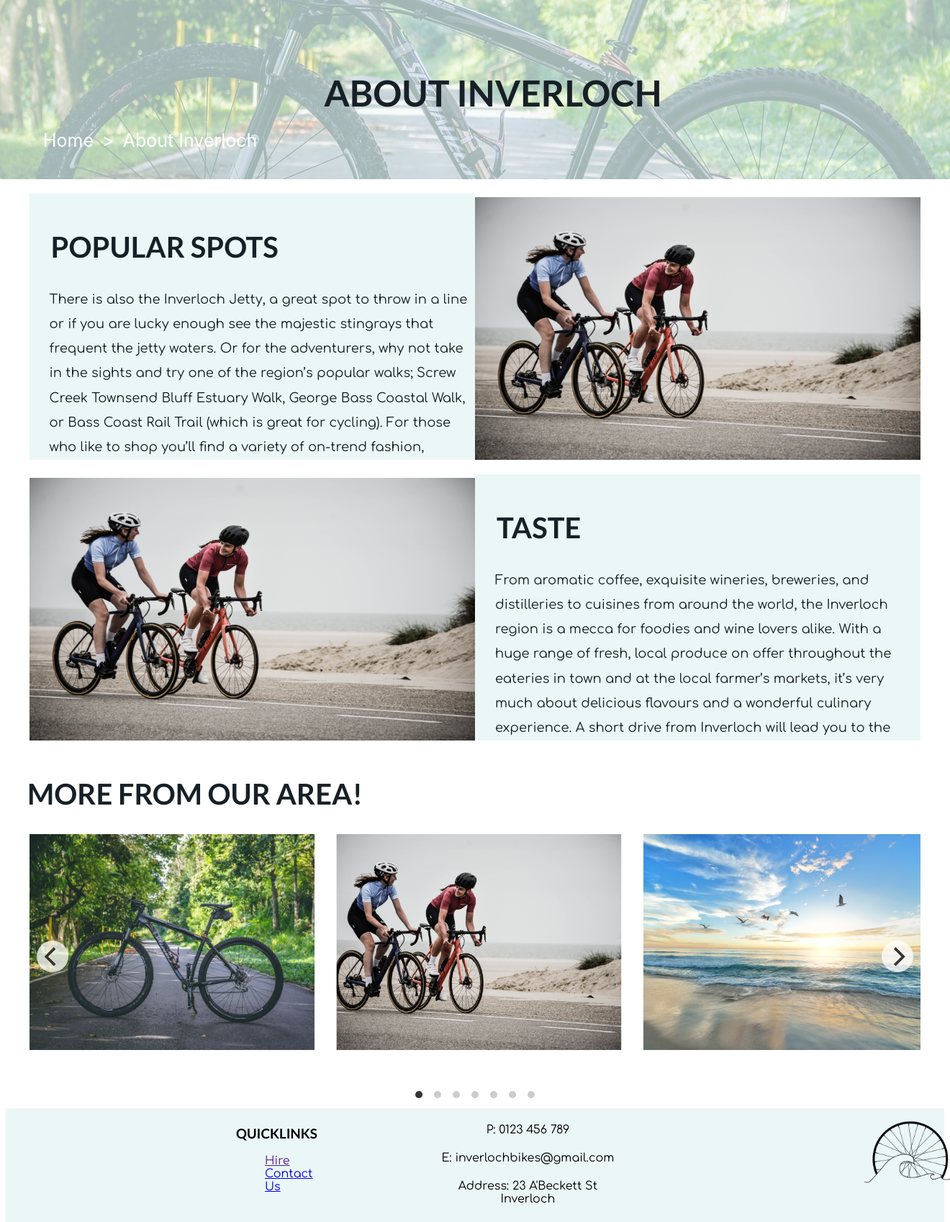
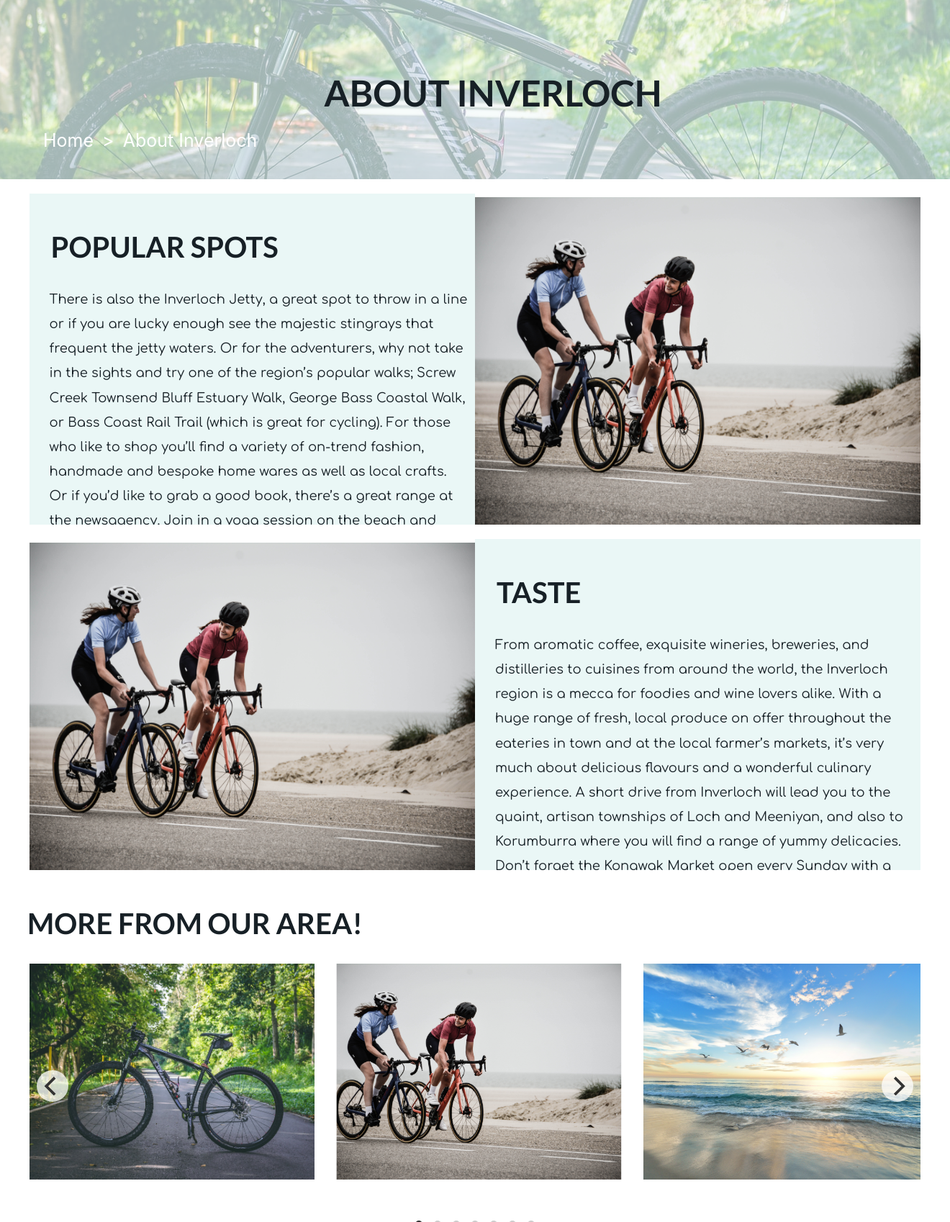
Before and after one commit to Panvina/Bike-Hiring-App, a PHP site: page /About.php in a window 1320 px wide; the page is wider, and only the part inside the window is pictured. Shown: the part 151-1849 px from the top of that part at 72% size. Run offline with PHP 8.4, Linux system fonts and the light colour scheme.

Commit message:
Got rid of the scrolling on website

```diff
--- a/Prototype/style/style.css
+++ b/Prototype/style/style.css
@@ -107,7 +107,7 @@ font-size: 25px;
 
 .HomeMainCont{
     /* background-color: blue; */
-    height: 320px;
+    height: 360px;
     display: grid;
     grid-template-columns:50% 50%;
     width: 95%;
@@ -147,7 +147,7 @@ font-size: 25px;
 
 .AboutMainCont{
     /* background-color: blue; */
-    height: 370px;
+    height: 460px;
     display: grid;
     grid-template-columns:50% 50%;
     width: 95%;
@@ -161,7 +161,7 @@ font-size: 25px;
 }
 .AboutTxt{
     background-color: #eaf7f6;
-    height: 370px;
+    height: 460px;
     overflow:auto;
 }
 
```
